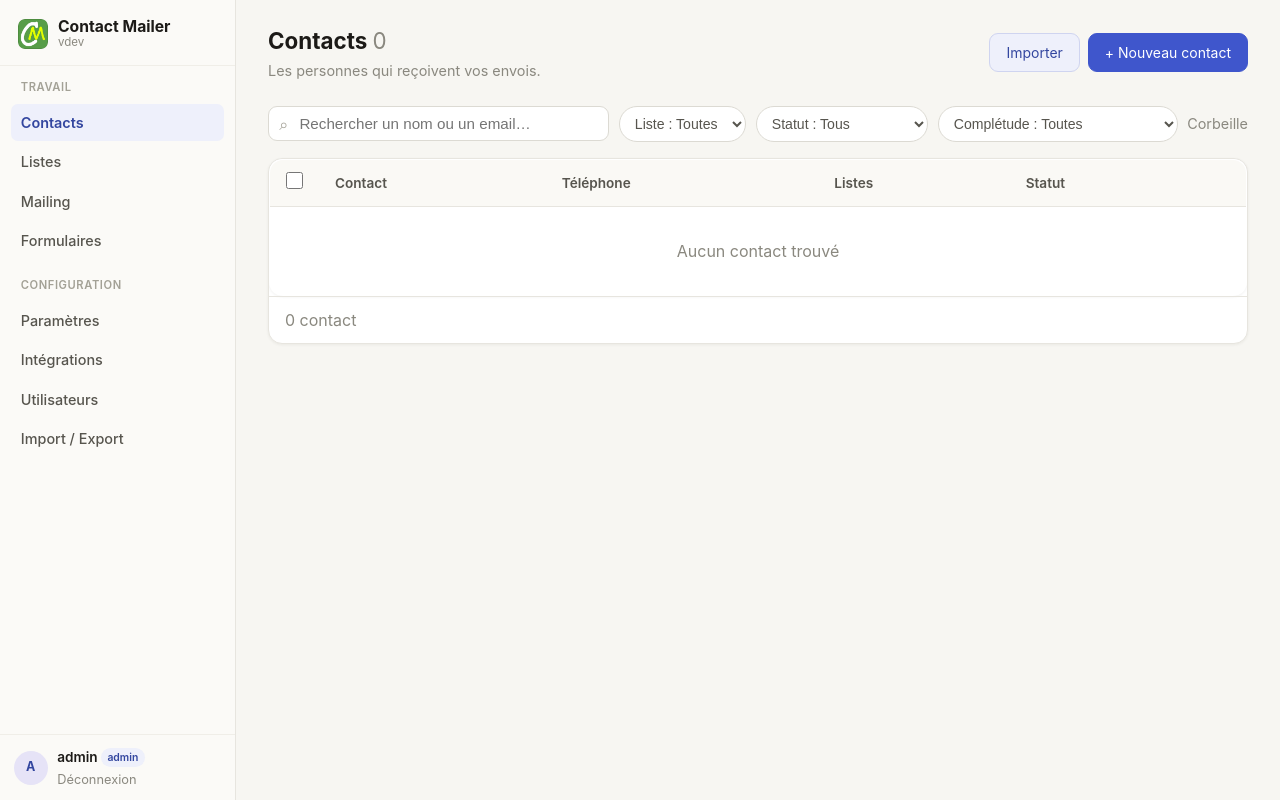
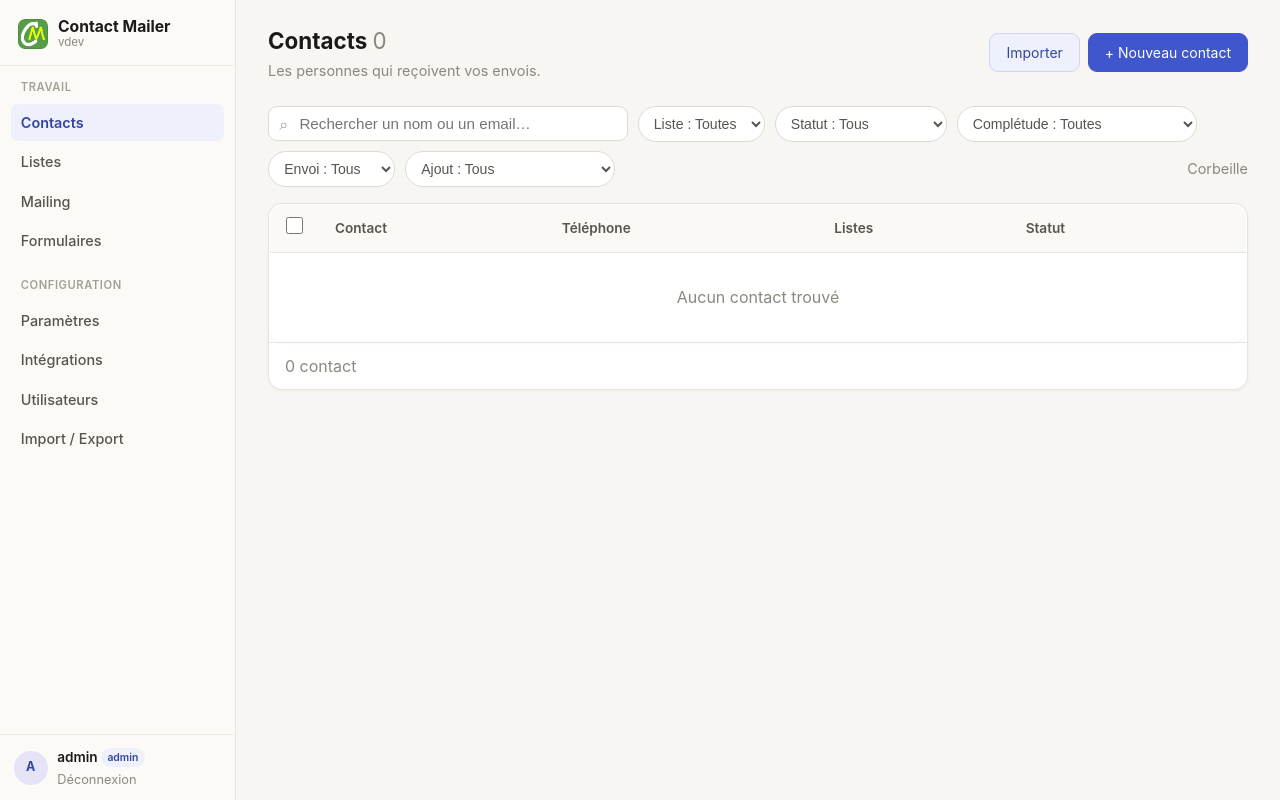
Before and after one commit to nicolas-farrie/contact-mailer, a Flask app: page / in a window 1280 px wide. Run offline with Flask 3, Linux system fonts and the light colour scheme; a user stored in the database is signed in; data that the repository does not hold is empty.

Commit message:
Contacts — filtres d'activité : « jamais/déjà mailé » + « ajoutés récemment »
Premiers filtres d'activité de la liste Contacts, sur les données existantes (pas
de nouvel objet Selection — ça reste le gros EPIC phase 2) :

- Envoi : « Jamais mailé » / « Déjà mailé » via le journal ContactSend (S1),
  en EXISTS/NOT EXISTS corrélé (robuste aux NULL, contrairement à NOT IN sous-requête).
- Ajout : « Ajoutés (7 / 30 derniers jours) » via Contact.created_at ; quand actif,
  tri du plus récent au plus ancien (« derniers saisis »).

Params `?envoi=jamais|deja` et `?recent=7|30`, combinables avec les filtres
existants, inclus dans « Effacer ». Testé (jamais/déjà/récent + combinés).

Co-Authored-By: Claude Opus 4.8 <noreply@anthropic.com>

```diff
--- a/blueprints/contacts.py
+++ b/blueprints/contacts.py
@@ -5,10 +5,12 @@ contacts.bulk_action, contacts.scan_bounces, contacts.clear_bounce,
 contacts.resubscribe.
 """
 
+from datetime import timedelta
+
 from flask import Blueprint, render_template, request, redirect, url_for, flash
 from flask_login import login_required, current_user
 
-from models import db, Contact, Liste, utcnow
+from models import db, Contact, Liste, ContactSend, utcnow
 from config import Config
 from helpers import admin_required
 import fields
@@ -58,6 +60,8 @@ def index():
     search = request.args.get('q', '').strip()
     statut_filter = request.args.get('statut', '').strip()
     completude_filter = request.args.get('completude', '').strip()
+    envoi_filter = request.args.get('envoi', '').strip()
+    recent_filter = request.args.get('recent', '').strip()
 
     query = Contact.query.filter(Contact.is_deleted == False)
 
@@ -88,6 +92,17 @@ def index():
     elif completude_filter == 'a_completer':
         query = query.filter(db.or_(no_email, no_tel))
 
+    # Activité mailing : « jamais mailé » (aucun envoi journalisé) / « déjà mailé »
+    # (au moins un envoi réussi), via le journal ContactSend (S1). EXISTS corrélé
+    # (robuste aux NULL, contrairement à NOT IN (sous-requête)).
+    if envoi_filter in ('jamais', 'deja'):
+        sent = db.exists().where(ContactSend.contact_id == Contact.id)
+        query = query.filter(sent if envoi_filter == 'deja' else ~sent)
+
+    # Ajoutés récemment (created_at) — fenêtre glissante.
+    if recent_filter in ('7', '30'):
+        query = query.filter(Contact.created_at >= utcnow() - timedelta(days=int(recent_filter)))
+
     if search:
         search_pattern = f'%{search}%'
         query = query.filter(
@@ -100,7 +115,11 @@ def index():
             )
         )
 
-    contacts_list = query.order_by(Contact.nom, Contact.prenom).all()
+    # « Ajoutés récemment » → les plus récents d'abord ; sinon tri alphabétique.
+    if recent_filter in ('7', '30'):
+        contacts_list = query.order_by(Contact.created_at.desc()).all()
+    else:
+        contacts_list = query.order_by(Contact.nom, Contact.prenom).all()
     listes = Liste.query.filter_by(is_archived=False).order_by(Liste.nom).all()
     # Sources distinctes pour le filtre
     sources = db.session.query(Contact.source).filter(Contact.is_deleted == False).distinct().order_by(Contact.source).all()
@@ -114,6 +133,8 @@ def index():
                            source_filter=source_filter,
                            statut_filter=statut_filter,
                            completude_filter=completude_filter,
+                           envoi_filter=envoi_filter,
+                           recent_filter=recent_filter,
                            search=search)
 
 
--- a/templates/contacts.html
+++ b/templates/contacts.html
@@ -20,7 +20,7 @@
     {% if c.notes %}<div class="summary-notes"><span class="sk">Notes</span>{{ c.notes }}</div>{% endif %}
 </div>
 {% endmacro %}
-{% set has_filter = search or liste_filter or source_filter or statut_filter or completude_filter %}
+{% set has_filter = search or liste_filter or source_filter or statut_filter or completude_filter or envoi_filter or recent_filter %}
 
 <div class="page-header">
     <div class="page-header-title">
@@ -56,6 +56,16 @@
         <option value="a_completer" {% if completude_filter=='a_completer' %}selected{% endif %}>À compléter (email ou tél. manquant)</option>
         <option value="sans_email"  {% if completude_filter=='sans_email'  %}selected{% endif %}>Sans e-mail</option>
         <option value="sans_tel"    {% if completude_filter=='sans_tel'    %}selected{% endif %}>Sans téléphone</option>
+    </select>
+    <select name="envoi" class="filter-pill" onchange="this.form.submit()">
+        <option value="">Envoi : Tous</option>
+        <option value="jamais" {% if envoi_filter=='jamais' %}selected{% endif %}>Jamais mailé</option>
+        <option value="deja"   {% if envoi_filter=='deja'   %}selected{% endif %}>Déjà mailé</option>
+    </select>
+    <select name="recent" class="filter-pill" onchange="this.form.submit()">
+        <option value="">Ajout : Tous</option>
+        <option value="7"  {% if recent_filter=='7'  %}selected{% endif %}>Ajoutés (7 derniers jours)</option>
+        <option value="30" {% if recent_filter=='30' %}selected{% endif %}>Ajoutés (30 derniers jours)</option>
     </select>
     {% if current_user.is_admin and sources %}
     <select name="source" class="filter-pill" onchange="this.form.submit()">
```
